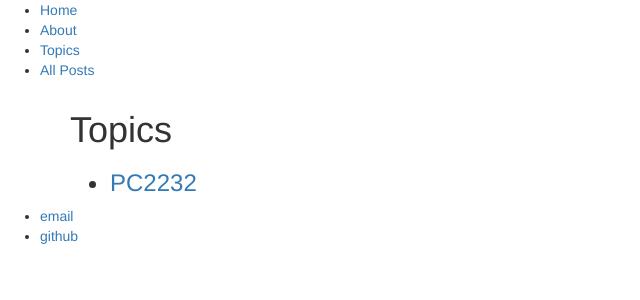
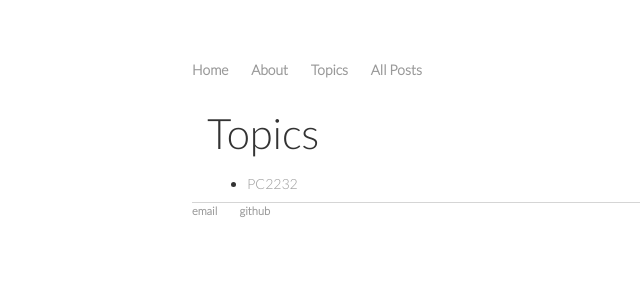
Before and after one commit to serriferous/initial.github.io, a Jekyll site: the page built from Topics/index.html, in a window 1280 px wide. Shown: the top 300 px of the page, without its empty margins (0-640 px from the left). Built offline with Jekyll 4.4.1, drawn with Linux system fonts in a browser that asks for light colours.

Commit message:
Update default.html

```diff
--- a/_layouts/default.html
+++ b/_layouts/default.html
@@ -1,9 +1,9 @@
 <!DOCTYPE html>
 	<html>
 		<head>
-  		<meta name="viewport" content="width=device-width, initial-scale=1">
+  		<!-- <meta name="viewport" content="width=device-width, initial-scale=1"> -->
 		<link rel="stylesheet" href="http://maxcdn.bootstrapcdn.com/bootstrap/3.3.6/css/bootstrap.min.css">
-		<link rel="stylesheet" type="text/css" href="css/main.css">
+		<link rel="stylesheet" type="text/css" href="/css/main.css">
   		<script src="https://ajax.googleapis.com/ajax/libs/jquery/1.12.0/jquery.min.js"></script>
   		<script src="http://maxcdn.bootstrapcdn.com/bootstrap/3.3.6/js/bootstrap.min.js"></script>
   			<title>{{ page.title }}</title>
```
